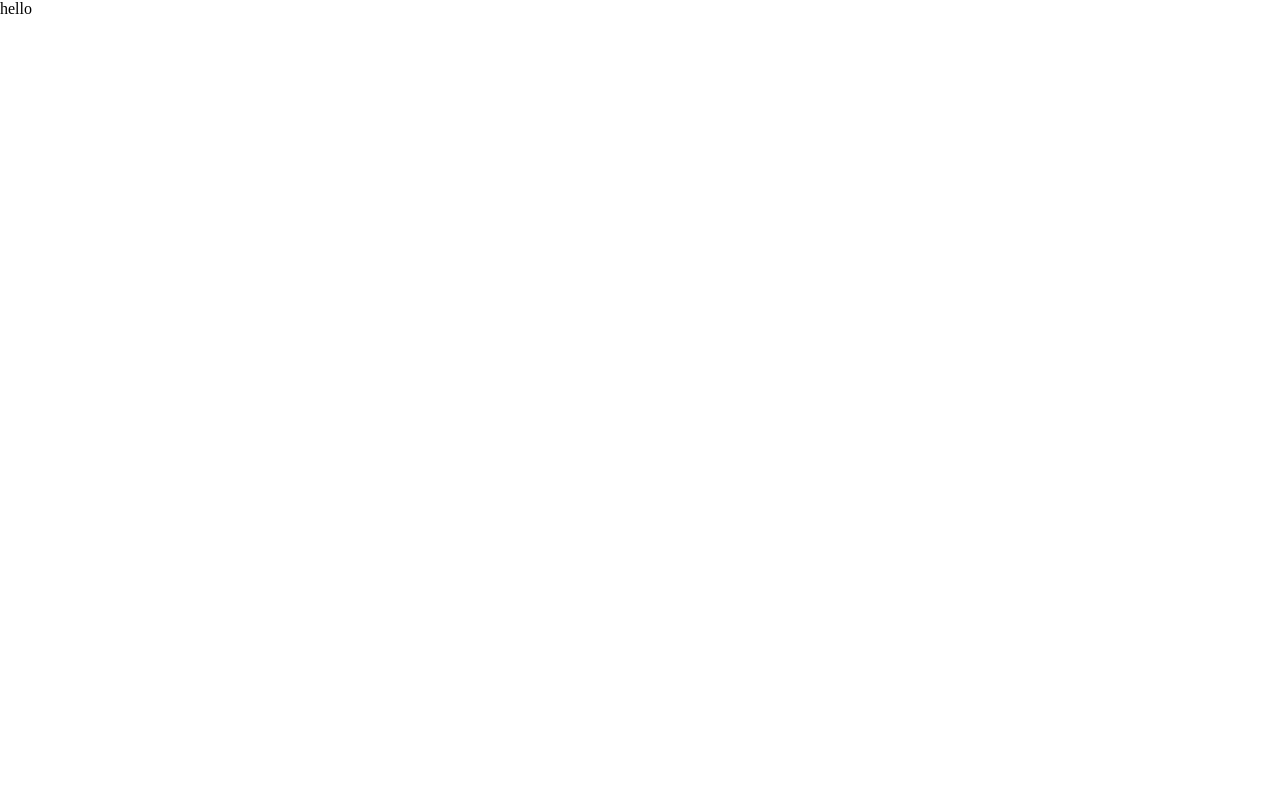
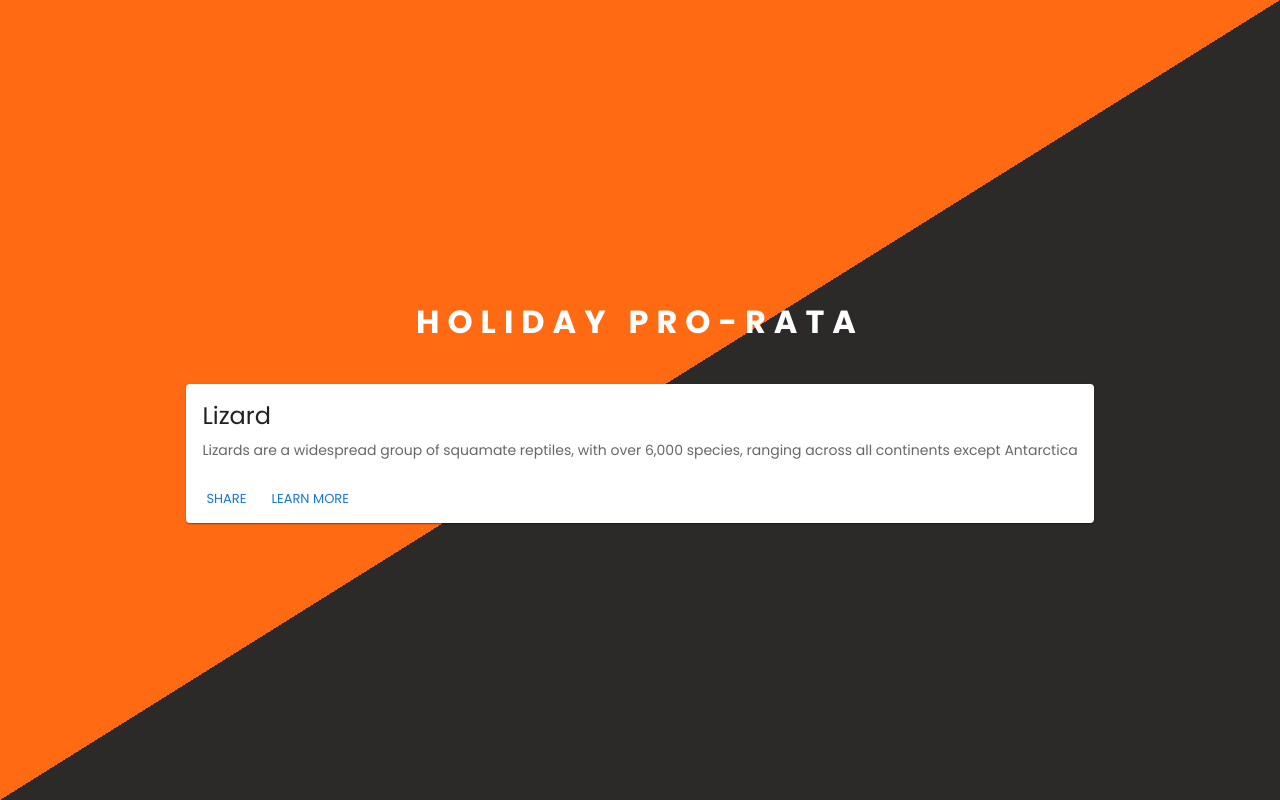
Before and after one commit to MahsinSaifullah/holiday-pro-rata, a React (Vite) app: page / in a window 1280 px wide. Built offline with nearby package versions, Linux system fonts and the light colour scheme.

Commit message:
chore: add material ui

```diff
--- a/package.json
+++ b/package.json
@@ -10,6 +10,9 @@
     "preview": "vite preview"
   },
   "dependencies": {
+    "@emotion/react": "^11.11.3",
+    "@emotion/styled": "^11.11.0",
+    "@mui/material": "^5.15.4",
     "react": "^18.2.0",
     "react-dom": "^18.2.0"
   },
--- a/src/App.tsx
+++ /dev/null
@@ -1,5 +0,0 @@
-function App() {
-  return <div>hello</div>;
-}
-
-export default App;
--- /dev/null
+++ b/src/components/Form.tsx
@@ -0,0 +1,26 @@
+import Card from '@mui/material/Card';
+import CardActions from '@mui/material/CardActions';
+import CardContent from '@mui/material/CardContent';
+import Button from '@mui/material/Button';
+import Typography from '@mui/material/Typography';
+import './form.scss';
+
+export const Form = () => {
+  return (
+    <Card>
+      <CardContent>
+        <Typography gutterBottom variant="h5" component="div">
+          Lizard
+        </Typography>
+        <Typography variant="body2" color="text.secondary">
+          Lizards are a widespread group of squamate reptiles, with over 6,000
+          species, ranging across all continents except Antarctica
+        </Typography>
+      </CardContent>
+      <CardActions>
+        <Button size="small">Share</Button>
+        <Button size="small">Learn More</Button>
+      </CardActions>
+    </Card>
+  );
+};
--- /dev/null
+++ b/src/components/Home.tsx
@@ -0,0 +1,24 @@
+import { ThemeProvider, createTheme } from '@mui/material/styles';
+import { Form } from './Form';
+import './home.scss';
+
+const THEME = createTheme({
+  typography: {
+    fontFamily: `"Poppins", sans-serif`,
+    fontSize: 14,
+    fontWeightLight: 300,
+    fontWeightRegular: 400,
+    fontWeightMedium: 500,
+  },
+});
+
+export const Home = () => {
+  return (
+    <ThemeProvider theme={THEME}>
+      <main className="home">
+        <h1>HOLIDAY PRO-RATA</h1>
+        <Form />
+      </main>
+    </ThemeProvider>
+  );
+};
--- /dev/null
+++ b/src/components/form.scss
@@ -0,0 +1,6 @@
+.MuiCard-root {
+  font-family: 'Poppins', sans-serif;
+  border-radius: 4px;
+  box-shadow: 0 10px 15px -3px rgba(0, 0, 0, 0.1),
+    0 4px 6px -2px rgba(0, 0, 0, 0.05);
+}
--- /dev/null
+++ b/src/components/home.scss
@@ -0,0 +1,16 @@
+.home {
+  width: 100%;
+  height: 100vh;
+  background: linear-gradient(to right bottom, #ff6a13 50%, #2c2a29 50%);
+  display: flex;
+  justify-content: center;
+  align-items: center;
+  flex-direction: column;
+  gap: 16px;
+
+  h1 {
+    color: white;
+    font-size: 2rem;
+    letter-spacing: 8px;
+  }
+}
--- /dev/null
+++ b/src/components/index.ts
@@ -0,0 +1 @@
+export * from './Home';
--- a/src/index.scss
+++ b/src/index.scss
@@ -1,3 +1,6 @@
+@import url('https://fonts.googleapis.com/css2?family=Poppins:wght@200;400;700&display=swap');
+
 body {
   margin: 0;
+  font-family: 'Poppins', sans-serif;
 }
--- a/src/main.tsx
+++ b/src/main.tsx
@@ -1,10 +1,10 @@
 import React from 'react';
 import ReactDOM from 'react-dom/client';
-import App from './App.tsx';
+import { Home } from './components';
 import './index.scss';
 
 ReactDOM.createRoot(document.getElementById('root')!).render(
   <React.StrictMode>
-    <App />
+    <Home />
   </React.StrictMode>
 );
```
Also changed, not shown: 1 other file (tests, documents, lock files or other folders).
